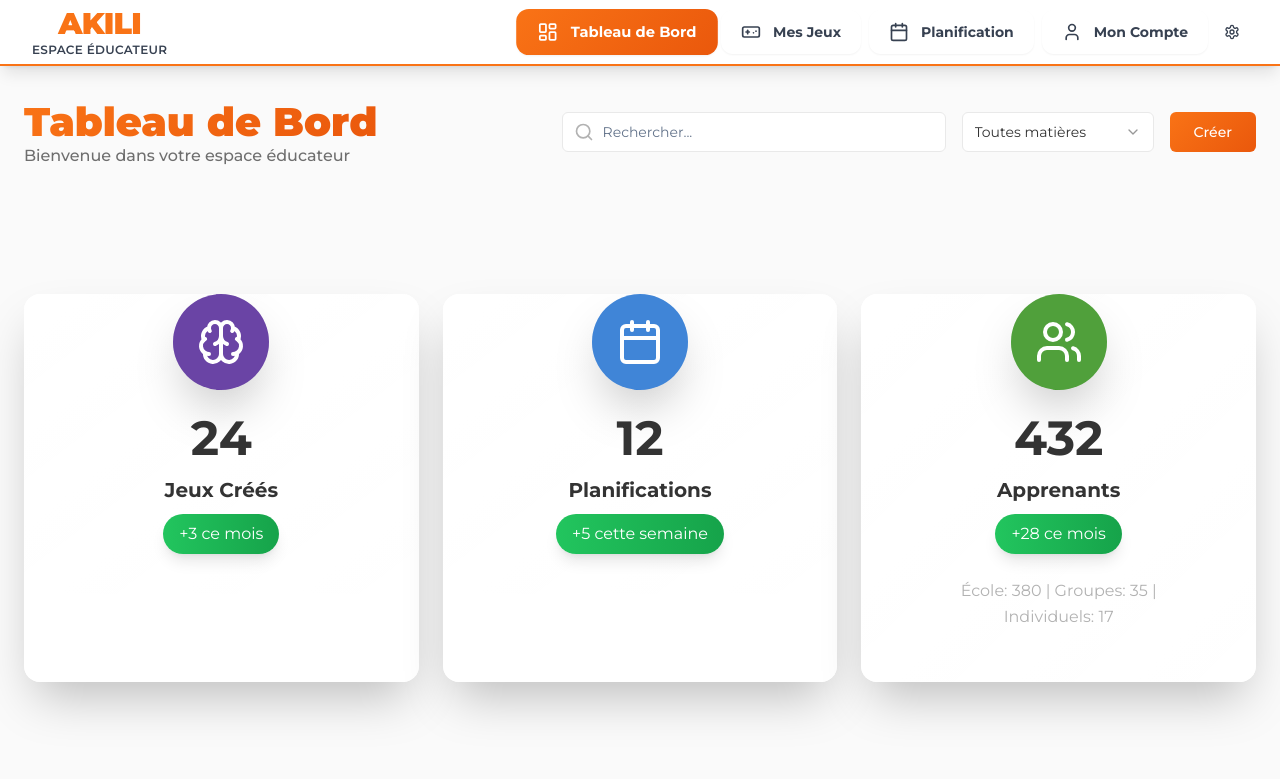
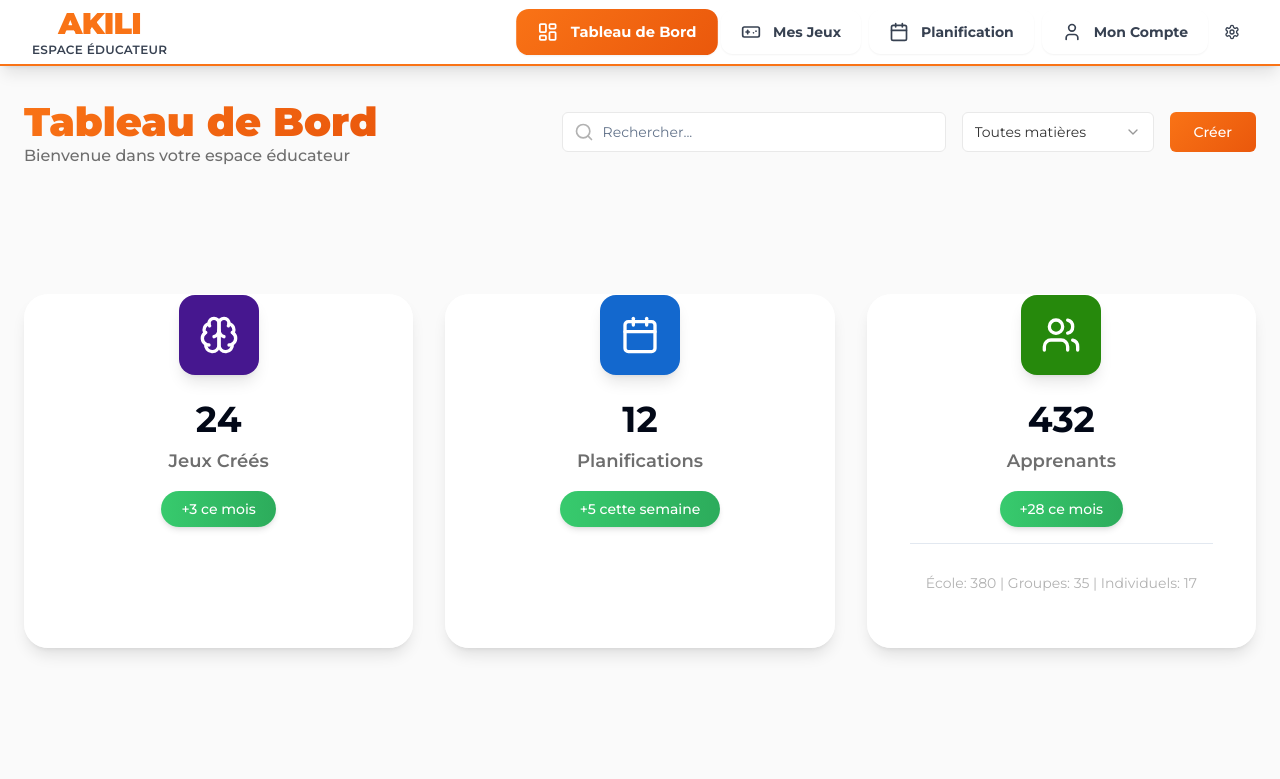
Before and after one commit to forcejesus/espace-prof, a React (Vite) app: page / in a window 1280 px wide. Shown: the top 779 px of the page. Built offline with nearby package versions, Linux system fonts and the light colour scheme.

Commit message:
Improve dashboard stats card design
Enhance the design and layout of the statistics cards on the dashboard.

```diff
--- a/src/components/dashboard/StatsCards.tsx
+++ b/src/components/dashboard/StatsCards.tsx
@@ -34,28 +34,48 @@ export function StatsCards() {
   ];
 
   return (
-    <div className="grid grid-cols-1 md:grid-cols-3 gap-s24">
+    <div className="grid grid-cols-1 md:grid-cols-3 gap-s32">
       {stats.map((stat, index) => (
-        <Card key={index} className={`bg-white/95 backdrop-blur-lg shadow-2xl border-0 hover:shadow-xl transition-all duration-500 transform hover:-translate-y-2 hover:scale-105 animate-fade-in-up animate-delay-${(index + 1) * 100} rounded-2xl overflow-hidden`}>
-          <CardContent className="p-s40 text-center relative overflow-hidden">
-            <div className="absolute inset-0 bg-gradient-to-br from-white/50 to-transparent"></div>
-            <div className="relative z-10 flex flex-col items-center space-y-s20">
-              <div className={`w-24 h-24 rounded-full ${stat.bgColor} flex items-center justify-center shadow-2xl transform transition-transform duration-300 hover:scale-110 relative`}>
-                <div className="absolute inset-0 rounded-full bg-white/20 animate-pulse"></div>
-                <stat.icon className="w-12 h-12 text-white relative z-10" />
+        <Card key={index} className="group bg-white/95 backdrop-blur-sm border border-white/20 shadow-lg hover:shadow-2xl transition-all duration-300 transform hover:-translate-y-1 rounded-3xl overflow-hidden">
+          <CardContent className="p-s40 relative">
+            {/* Background gradient overlay */}
+            <div className="absolute inset-0 bg-gradient-to-br from-akili-grey-50/80 via-white/60 to-akili-grey-100/40 opacity-0 group-hover:opacity-100 transition-opacity duration-300"></div>
+
+            {/* Content */}
+            <div className="relative z-10 flex flex-col items-center text-center space-y-s24">
+              {/* Icon circle */}
+              <div className="relative">
+                <div className={`w-20 h-20 rounded-2xl ${stat.bgColor} flex items-center justify-center shadow-lg group-hover:shadow-xl transition-all duration-300 group-hover:scale-110`}>
+                  <stat.icon className="w-10 h-10 text-white" />
+                </div>
+                {/* Subtle pulse effect */}
+                <div className={`absolute inset-0 w-20 h-20 rounded-2xl ${stat.bgColor} opacity-20 animate-ping`}></div>
               </div>
 
-              <div className="text-center space-y-s12">
-                <p className="text-h1-bold text-akili-grey-800 mb-s8 transform transition-transform duration-300 hover:scale-105">{stat.value}</p>
-                <h3 className="text-h5-bold text-akili-grey-800 mb-s12">{stat.title}</h3>
-                <div className="flex items-center justify-center">
-                  <div className="bg-gradient-to-r from-green-500 to-green-600 text-white px-s16 py-s8 rounded-full text-body4-bold shadow-lg">
-                    {stat.change}
-                  </div>
+              {/* Stats content */}
+              <div className="space-y-s16">
+                {/* Main value */}
+                <div className="space-y-s8">
+                  <p className="text-4xl font-bold text-akili-grey-900 group-hover:text-akili-grey-800 transition-colors duration-200">
+                    {stat.value}
+                  </p>
+                  <h3 className="text-lg font-semibold text-akili-grey-700">
+                    {stat.title}
+                  </h3>
                 </div>
 
+                {/* Change indicator */}
+                <div className="inline-flex items-center px-s20 py-s8 bg-gradient-to-r from-green-500/90 to-green-600/90 text-white text-sm font-medium rounded-full shadow-md">
+                  {stat.change}
+                </div>
+
+                {/* Subtitle if exists */}
                 {stat.subtitle && (
-                  <p className="text-body4-medium text-akili-grey-600 leading-relaxed mt-s12 bg-akili-grey-200/50 p-s12 rounded-akili-lg">{stat.subtitle}</p>
+                  <div className="mt-s20 pt-s16 border-t border-akili-grey-200/60">
+                    <p className="text-sm text-akili-grey-600 leading-relaxed bg-akili-grey-100/30 px-s16 py-s12 rounded-xl">
+                      {stat.subtitle}
+                    </p>
+                  </div>
                 )}
               </div>
             </div>
```
